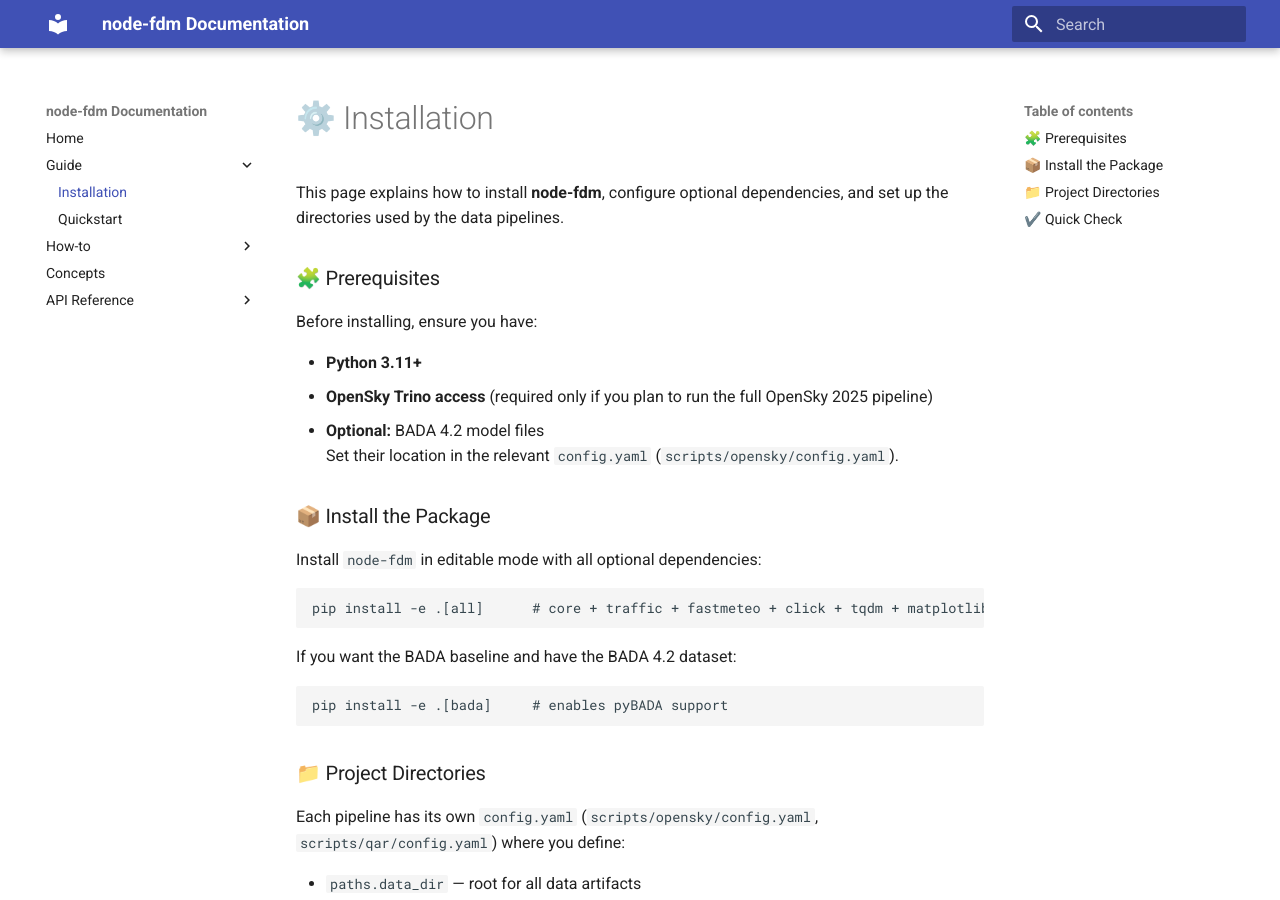
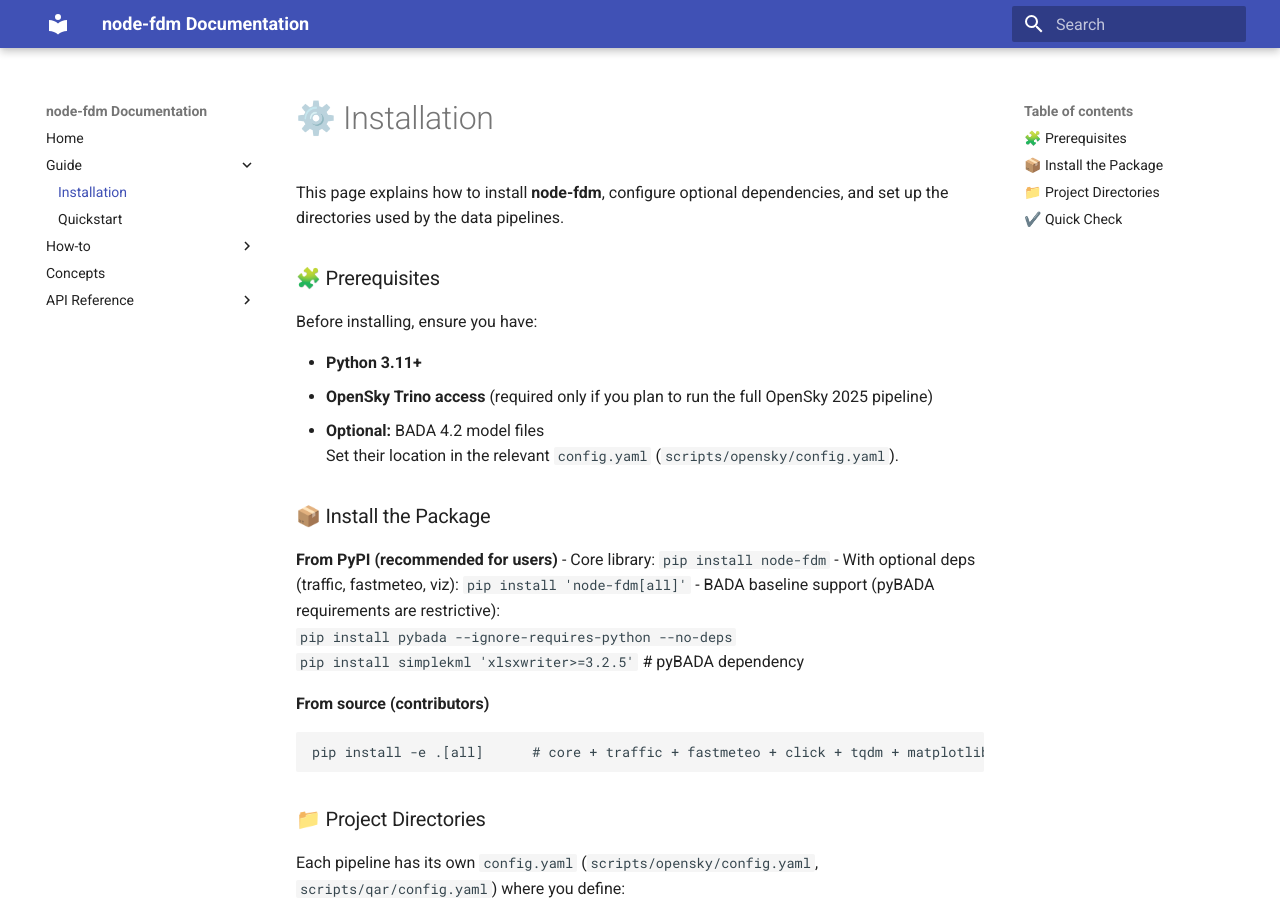
Before and after one commit to eurocontrol-asu/node-fdm, an MkDocs documentation site: the page built from docs/guide/installation.md, in a window 1280 px wide and 900 px high. Built offline with MkDocs 1.6.1 and Material for MkDocs 9.7.7, drawn with Linux system fonts in a browser that asks for light colours.

Commit message:
updating doc and read me

````diff
--- a/docs/guide/installation.md
+++ b/docs/guide/installation.md
@@ -14,16 +14,16 @@ Before installing, ensure you have:
 
 ### 📦 Install the Package
 
-Install `node-fdm` in editable mode with all optional dependencies:
+**From PyPI (recommended for users)**
+- Core library: `pip install node-fdm`
+- With optional deps (traffic, fastmeteo, viz): `pip install 'node-fdm[all]'`
+- BADA baseline support (pyBADA requirements are restrictive):
+  `pip install pybada --ignore-requires-python --no-deps`
+  `pip install simplekml 'xlsxwriter>=3.2.5'`  # pyBADA dependency
 
+**From source (contributors)**
 ```bash
 pip install -e .[all]      # core + traffic + fastmeteo + click + tqdm + matplotlib
-```
-
-If you want the BADA baseline and have the BADA 4.2 dataset:
-
-```bash
-pip install -e .[bada]     # enables pyBADA support
 ```
 
 
````
Also changed, not shown: README.md (+12 -0 lines), 1 other file.
